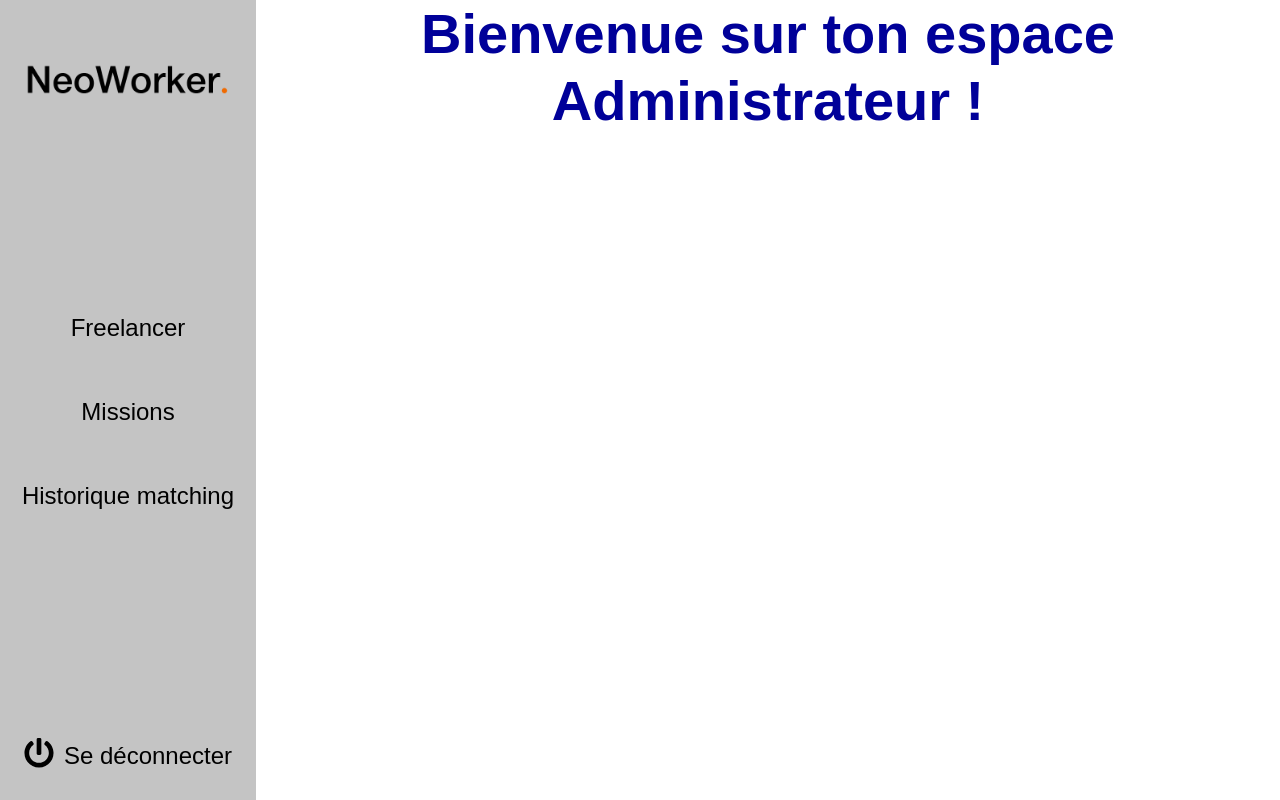
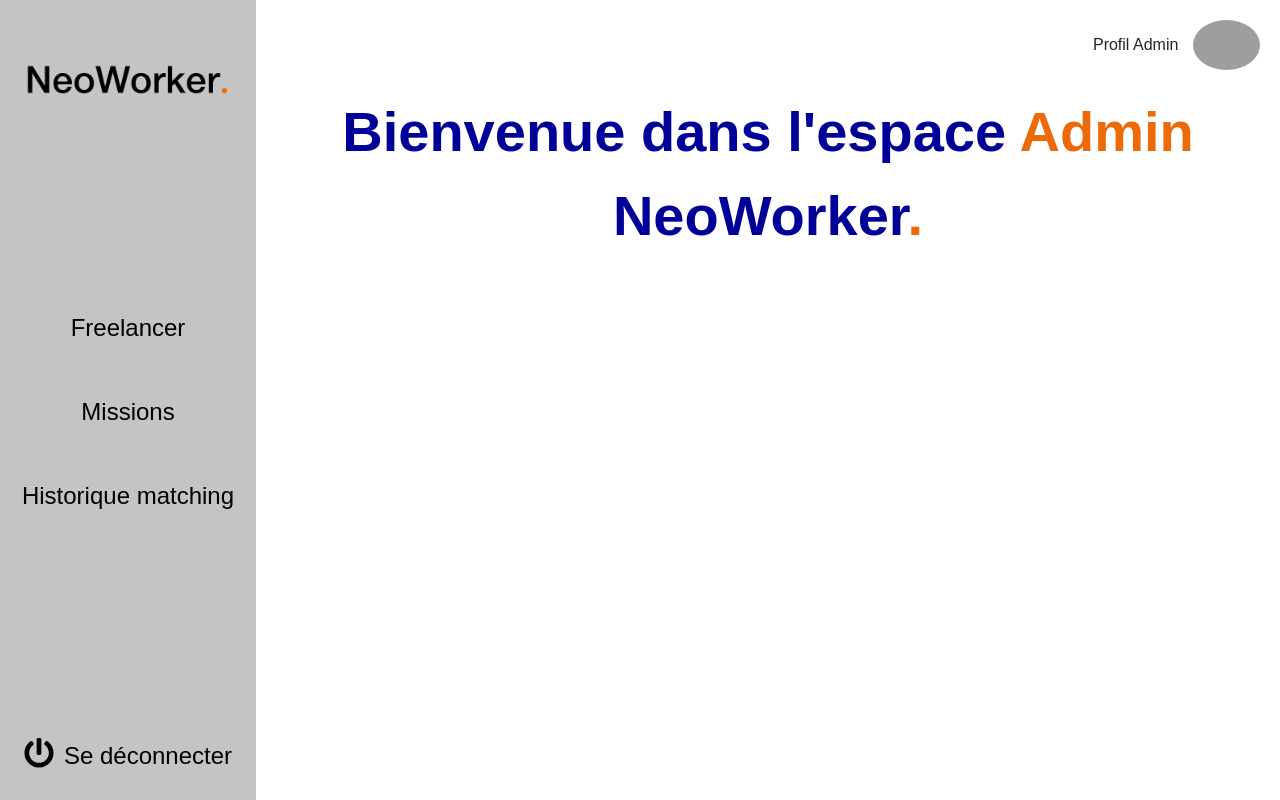
Before and after one commit to kinou-wild/NeoWorker-WildCodeSchool-Projet3, a React (Create React App) app in the folder front/: page /admin/homepage in a window 1280 px wide. Built offline with nearby package versions, Linux system fonts and the light colour scheme; grey boxes are pictures that could not be loaded.

Commit message:
mise à jour des routes

```diff
--- a/front/src/components/AdminFreelancerChoose.js
+++ b/front/src/components/AdminFreelancerChoose.js
@@ -8,7 +8,7 @@ import { Link } from 'react-router-dom';
         <div style={{textAlign:"center"}}>
         <Nav>
         <NavItem>
-        <NavLink tag={Link} to="/freelancer">Utilisateur Freelance</NavLink>
+        <NavLink tag={Link} to="/neoworker">Utilisateur Freelance</NavLink>
         </NavItem>
         <NavItem className="burgerNav">
         <NavLink tag={Link} to="/admin">Utilisateur Administrateur</NavLink>
--- a/front/src/components/Router.jsx
+++ b/front/src/components/Router.jsx
@@ -17,10 +17,10 @@ const Router = () => {
                 <Sidebar />
                     <Switch>
                         <Route exact path="/" component={AdminFreelancerChoose} />
-                        <Route exact path="/freelancer" component={LandingFreelancer} />
+                        <Route exact path="/neoworker" component={LandingFreelancer} />
                         <Route exact path="/admin" component={LandingAdmin} />
                         <Route exact path="/admin/homepage" component={HomePageAdmin} />
-                        <Route exact path="/freelancer/homepage" component={HomePageFreelancer} />
+                        <Route exact path="/neoworker/homepage" component={HomePageFreelancer} />
                     </Switch>
             </SidebarController>
             </>
--- a/front/src/components/admin/HomePageAdmin.css
+++ b/front/src/components/admin/HomePageAdmin.css
@@ -1,12 +1,38 @@
-div.admin-homepage {
-    color: #000099;
+.admin-homepage {
     width: 80%;
-    height: 100%;
+    height: 100vh;
     float: right;
+    background-color: white;
+    display: flex;
+    flex-direction: column;
+
 }
 
-h1.admin-h1{
+.profil-card {
+    display: flex;
+    flex-direction: row;
+    justify-content: flex-end;
+    align-items: center;
+    margin: 20px;
+}
+
+.name-card {
+    margin: 0px;
+    padding-right: 15px;
+}
+
+.pic-card {
+    height: 50px;
+    border-radius: 50%;
+}
+
+.admin-homepage-title {
+    font-weight: bold;
+    font-size: 56px;
+    color: #000099;
     text-align: center;
-    font-size: 56px;
-    font-weight: bold;
 }
+
+.admin-homepage-orange {
+    color: #ED6A09;
+}
--- a/front/src/components/admin/HomePageAdmin.jsx
+++ b/front/src/components/admin/HomePageAdmin.jsx
@@ -14,7 +14,11 @@ const HomePageAdmin = () => {
 
     return(
         <div className="admin-homepage">
-            <h1 className='admin-h1'>Bienvenue sur ton espace Administrateur !</h1>
+            <div className='profil-card'>
+                <p className='name-card'>Profil Admin</p>
+                <img className='pic-card' src='https://media.istockphoto.com/photos/businessman-silhouette-as-avatar-or-default-profile-picture-picture-id476085198?k=6&m=476085198&s=612x612&w=0&h=5cDQxXHFzgyz8qYeBQu2gCZq1_TN0z40e_8ayzne0X0=' alt='profil picture' />
+            </div>
+            <p className="admin-homepage-title">Bienvenue dans l'espace <span className="admin-homepage-orange"> Admin</span> NeoWorker<span className="admin-homepage-orange">.</span></p>
         </div>
     )
 }
--- a/front/src/components/freelancer/HomePageFreelancer.css
+++ b/front/src/components/freelancer/HomePageFreelancer.css
@@ -15,7 +15,7 @@ div.profil-card {
 	display: flex;
 	flex-direction: row;
 	justify-content: flex-end;
-    align-items: flex-end;
+    align-items: center;
 }
 
 p.name-card {
--- a/front/src/components/freelancer/LandingFreelancer.js
+++ b/front/src/components/freelancer/LandingFreelancer.js
@@ -48,7 +48,7 @@ const LandingUser = (props) => {
             <a href='/'>Mot de passe oublié ?</a>
           </div>
           <div className="text-center">
-            <Link to='/freelancer/homepage'>
+            <Link to='/neoworker/homepage'>
               <button className='btnConnection' type="submit">Se connecter</button>
             </Link>
           </div>
```
Also changed, not shown: 1 other file (tests, documents, lock files or other folders).
